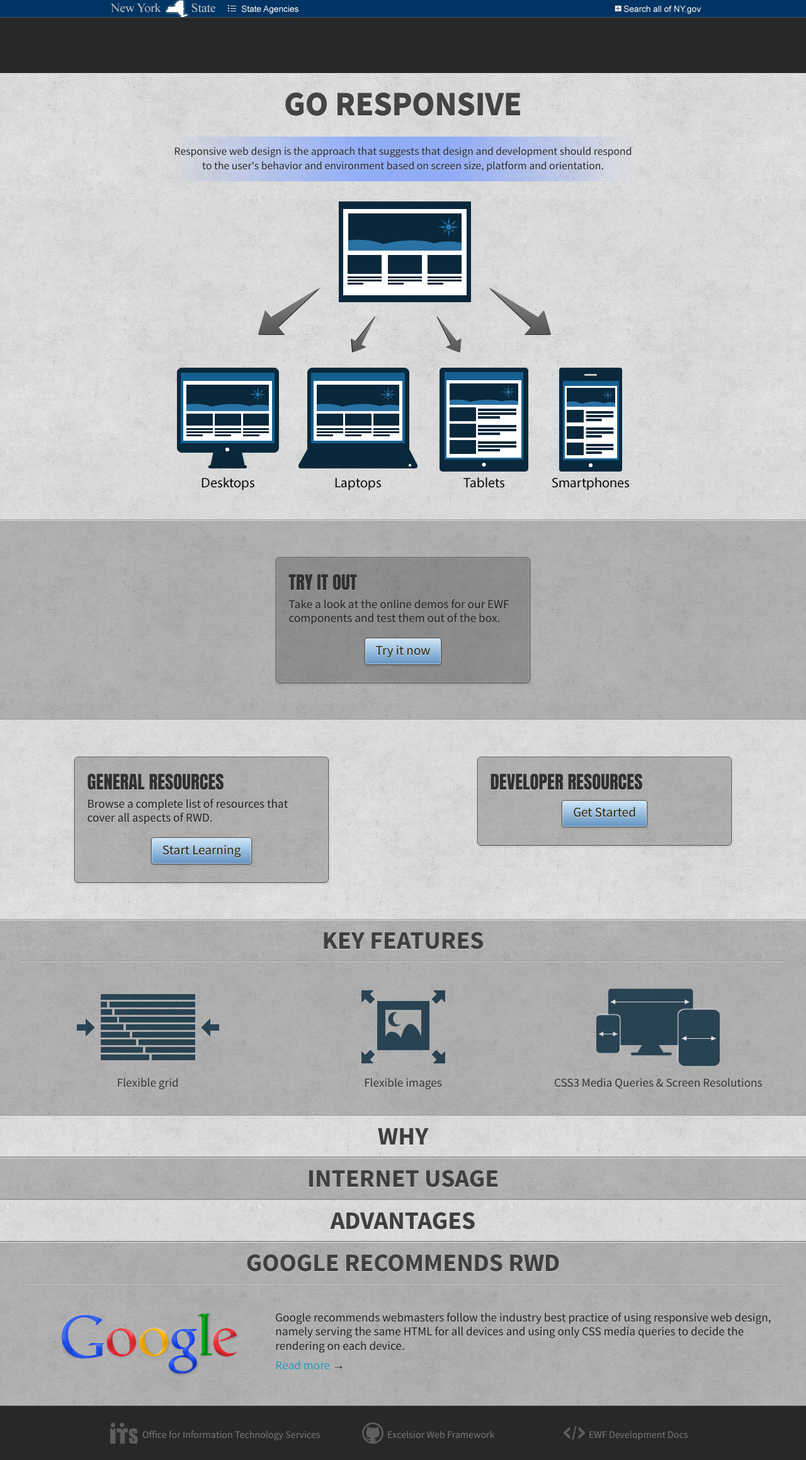
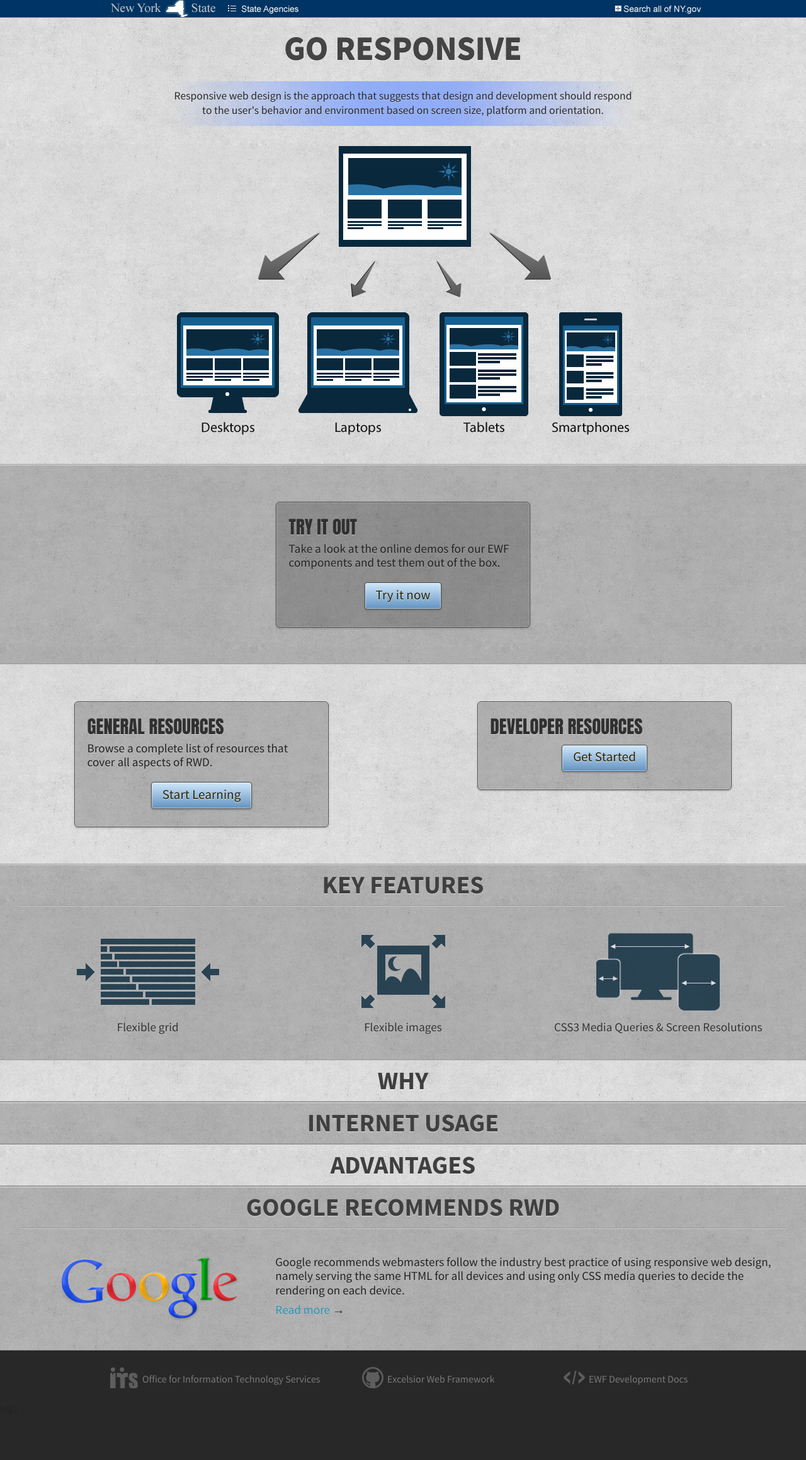
Before and after one commit to technickle/go-responsive, a Jekyll site: the page index.html, which Jekyll copies as it is, in a window 1280 px wide. Shown: the whole page at 63% size. Built offline with Jekyll 4.4.1, drawn with Linux system fonts in a browser that asks for light colours; Markdown is read by kramdown in place of the engine named in the settings; after the commit the page ends 2247 px from its top, so only the background shows below that.

Commit message:
fix failed push

```diff
--- a/css/site/site.css
+++ b/css/site/site.css
@@ -39,7 +39,7 @@
 		padding-top: 0;
 	}
 
-	.home-page.off-canvas .page {
+	.home-page.off-canvas.active-gov-bar .page {
 		top: 88px;
 	}
 }
```
